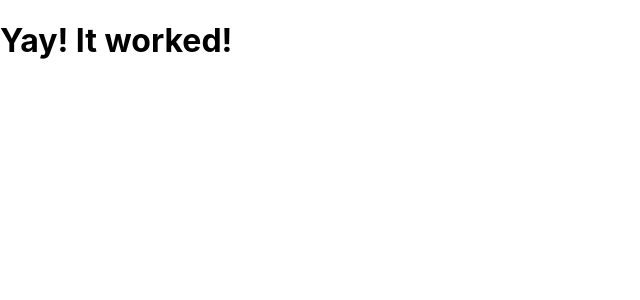
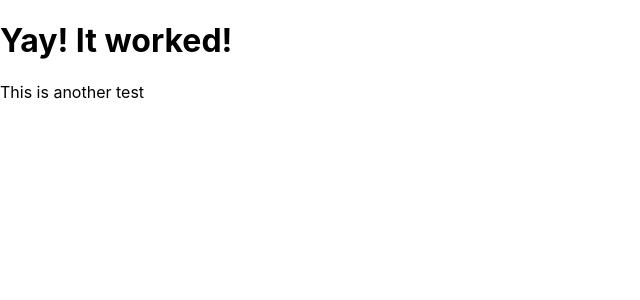
Before and after one commit to SourColeslaw/website, a Next.js app: page / in a window 1280 px wide. Shown: the top 300 px of the page, without its empty margins (0-640 px from the left). Built offline with nearby package versions, Linux system fonts and the light colour scheme.

Commit message:
first commit

```diff
--- a/pages/index.js
+++ b/pages/index.js
@@ -1,6 +1,6 @@
 function IndexPage() {
   return (
-    <h1>Yay! It worked!</h1>
+    <><h1>Yay! It worked!</h1><p1>This is another test</p1></>
   )
 }
 
```
